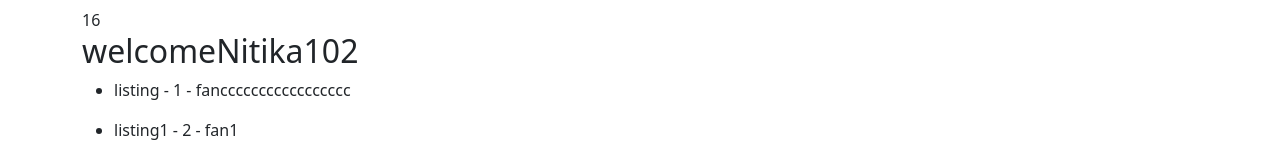
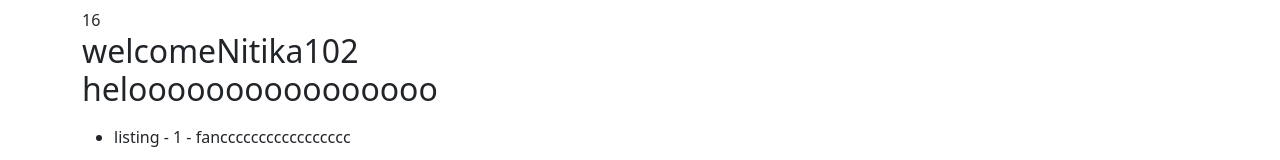
Before and after one commit to NitikaVashisht/Angular, an Angular app: page / in a window 1280 px wide. Shown: the part 214-374 px from the top of the page. Built offline with nearby package versions, Linux system fonts and the light colour scheme.

Commit message:
Adding Paragraph

```diff
--- a/src/app/app.component.html
+++ b/src/app/app.component.html
@@ -10,6 +10,7 @@
   <h2>
 
     {{"welcome" + "Nitika" + 10 + 2}}
+    <p>heloooooooooooooooo</p>
   </h2>
   </div>
 <app-todo-list></app-todo-list>
```
